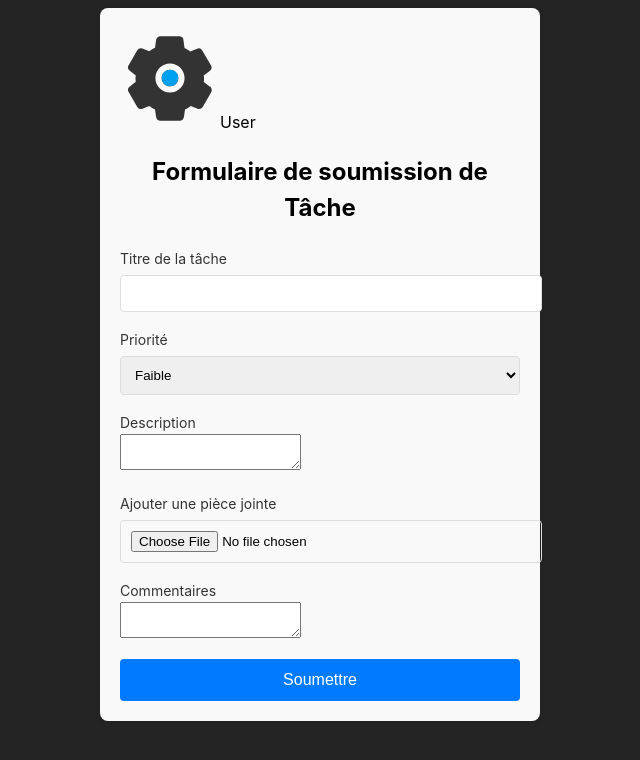
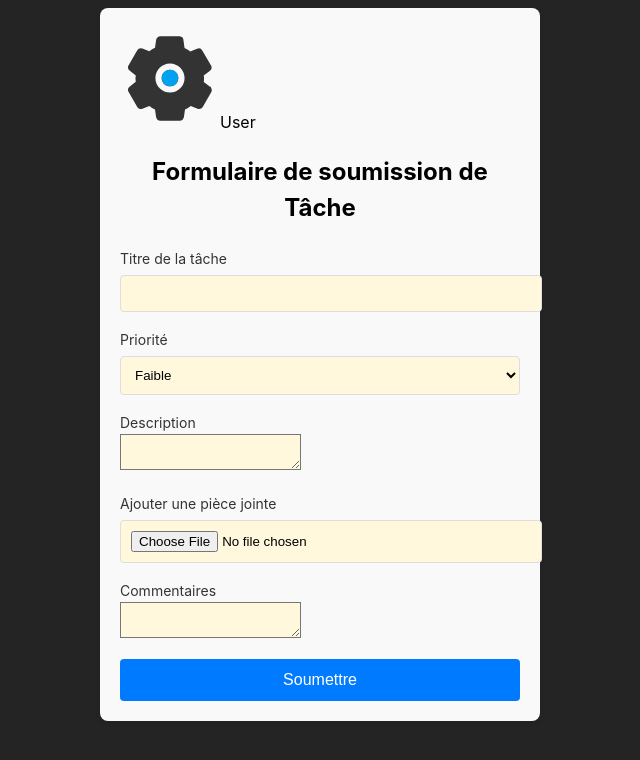
Before and after one commit to AK-Issac/Task-Management-ReactApp, a React (Vite) app: page /formulaire in a window 1280 px wide. Shown: the top 760 px of the page, without its empty margins (320-960 px from the left). Built offline with nearby package versions, Linux system fonts and the light colour scheme; no server answers.

Commit message:
La couleur des champs de texte

```diff
--- a/src/composants/Formulaire/Formulaire.css
+++ b/src/composants/Formulaire/Formulaire.css
@@ -28,6 +28,13 @@
   margin-top: 5px;
   border: 1px solid #ddd;
   border-radius: 4px;
+  background-color: cornsilk;
+  color: black;
+}
+
+.form-group textarea {
+  background-color: cornsilk;
+  color: black;
 }
 
 button {
--- a/src/composants/Formulaire/Formulaire.jsx
+++ b/src/composants/Formulaire/Formulaire.jsx
@@ -1,4 +1,4 @@
-import { useState } from "react";
+import { useState, useEffect } from "react";
 import { db, auth } from "../../../Firebase"; // Import Firebase config
 import { collection, addDoc, Timestamp } from "firebase/firestore";
 import { getStorage, ref, uploadBytes, getDownloadURL } from "firebase/storage";
@@ -14,6 +14,14 @@ export function Formulaire() {
   const [loading, setLoading] = useState(false);
   const [success, setSuccess] = useState(false);
   const [user, setUser] = useState(null);
+
+  useEffect(() => {
+    const unsubscribe = auth.onAuthStateChanged((currentUser) => {
+      setUser(currentUser);
+    });
+    return () => unsubscribe();
+  }, []);
+
 
   const handleFileChange = (e) => {
     setFichier(e.target.files[0]);
```
